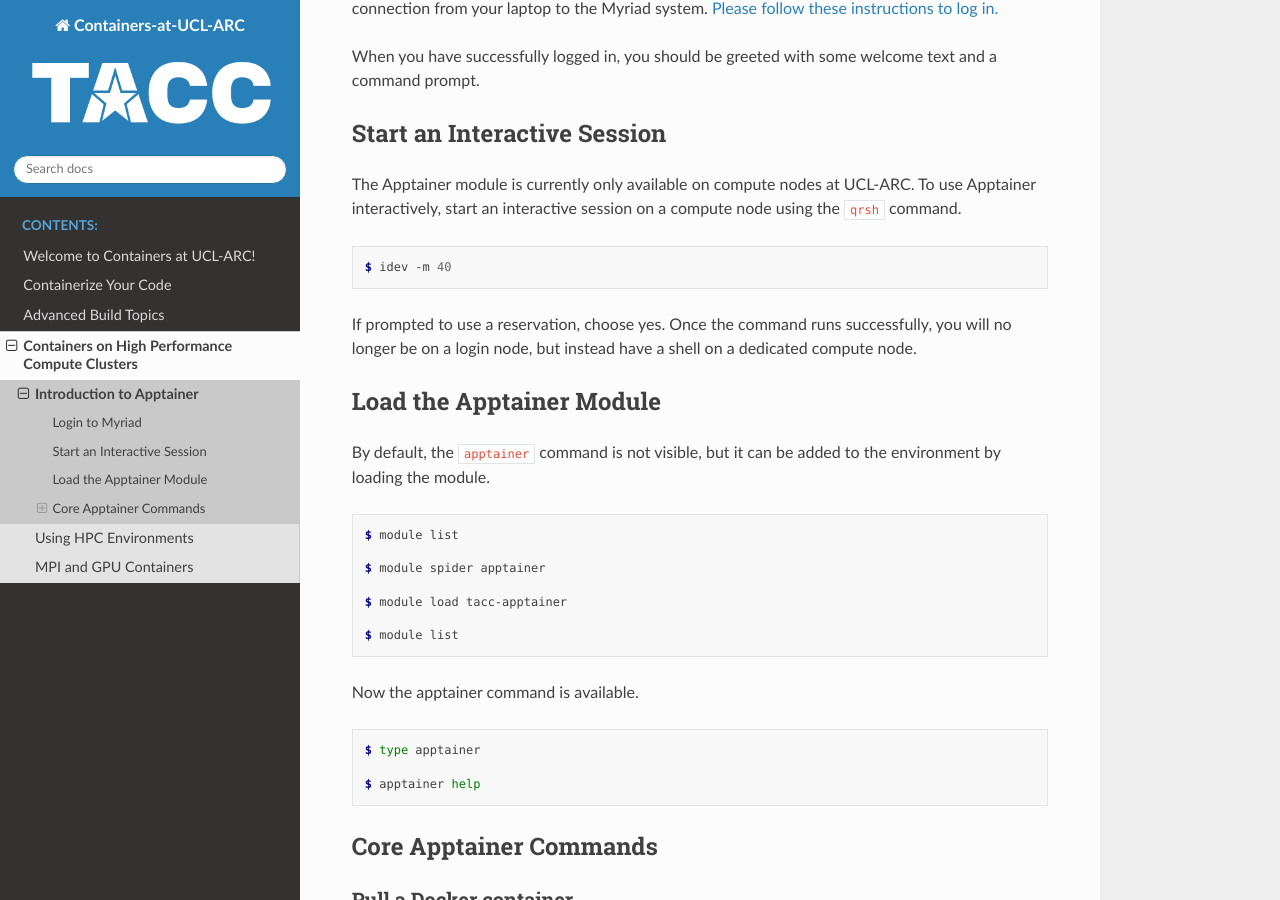
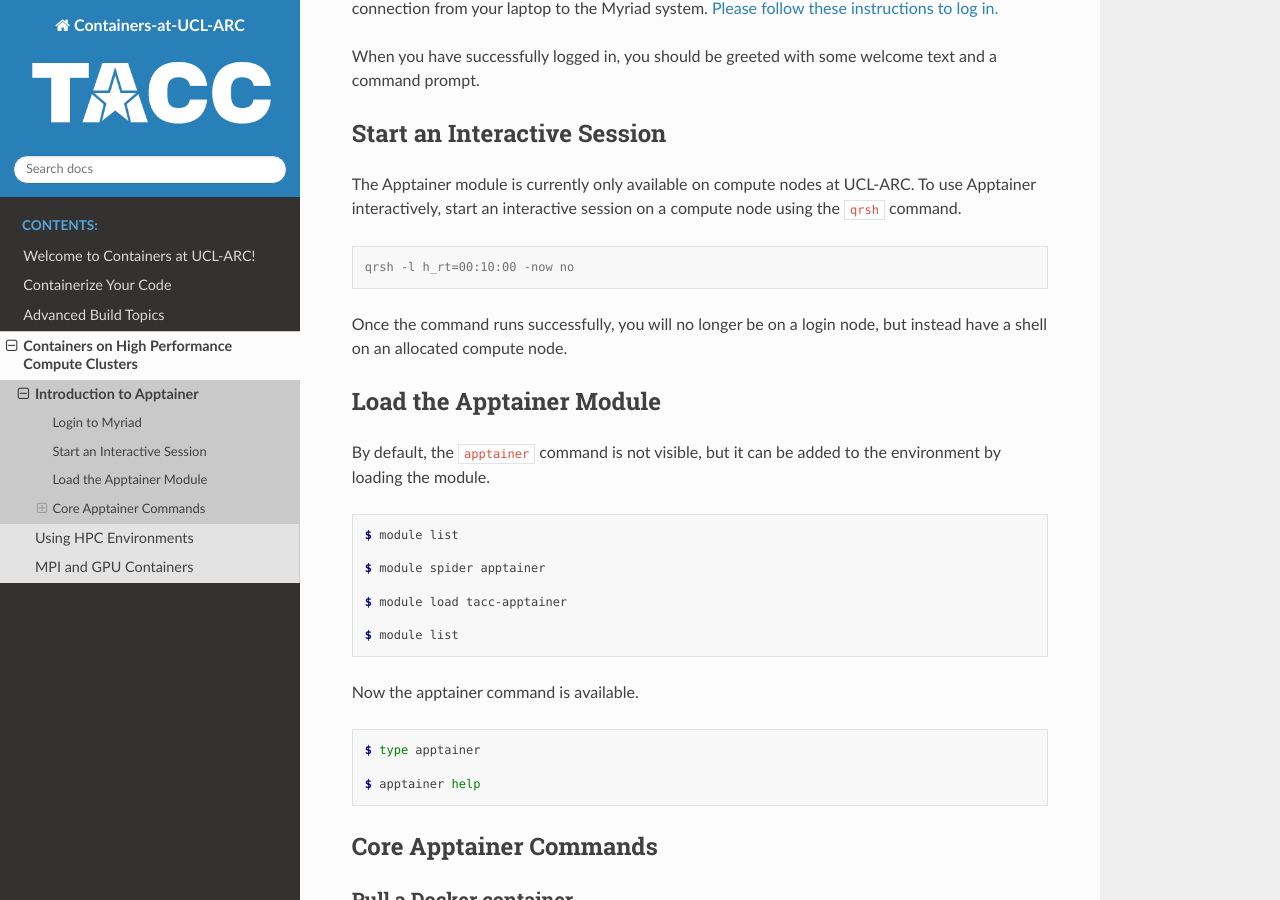
Before and after one commit to TACC/containers_at_tacc, a Sphinx documentation site: the page built from docs/apptainer/01.apptainer_basics.rst, in a window 1280 px wide and 900 px high, scrolled down 680 px. Built offline with Sphinx 7.4.7 and the Read the Docs theme 2.0.0, drawn with Linux system fonts in a browser that asks for light colours; some of the changed lines change nothing that is shown.

Commit message:
agnostify apptainer

```diff
--- a/docs/apptainer/01.apptainer_basics.rst
+++ b/docs/apptainer/01.apptainer_basics.rst
@@ -25,38 +25,13 @@
 Start an Interactive Session
 ================================
 
-The Apptainer module is currently only available on compute nodes at |site|. To use Apptainer interactively, start an interactive session on a compute node using the |interactivecmd| command.
-
-.. code-block:: console
-
-	$ idev -m 40
-
-If prompted to use a reservation, choose yes.  Once the command runs successfully, you will no longer be on a login node, but instead have a shell on a dedicated compute node.
+.. include:: ../site_snippets/start_interactive_session.txt
 
 
 Load the Apptainer Module
 ===============================
 
-By default, the ``apptainer`` command is not visible, but it can be added to the environment by loading the module.
-
-.. code-block:: console
-
-	$ module list
-
-	$ module spider apptainer
-
-	$ module load tacc-apptainer
-
-	$ module list
-
-Now the apptainer command is available.
-
-.. code-block:: console
-
-	$ type apptainer
-
-	$ apptainer help
-
+.. include:: ../site_snippets/load_apptainer_module.txt
 
 Core Apptainer Commands
 =============================
--- /dev/null
+++ b/docs/site_snippets/load_apptainer_module.txt
@@ -0,0 +1,19 @@
+By default, the ``apptainer`` command is not visible, but it can be added to the environment by loading the module.
+
+.. code-block:: console
+
+	$ module list
+
+	$ module spider apptainer
+
+	$ module load tacc-apptainer
+
+	$ module list
+
+Now the apptainer command is available.
+
+.. code-block:: console
+
+	$ type apptainer
+
+	$ apptainer help
--- /dev/null
+++ b/docs/site_snippets/start_interactive_session.txt
@@ -0,0 +1,7 @@
+The Apptainer module is currently only available on compute nodes at |site|. To use Apptainer interactively, start an interactive session on a compute node using the |interactivecmd| command.
+
+.. code-block:: console
+
+	qrsh -l h_rt=00:10:00 -now no
+
+Once the command runs successfully, you will no longer be on a login node, but instead have a shell on an allocated compute node.
```
